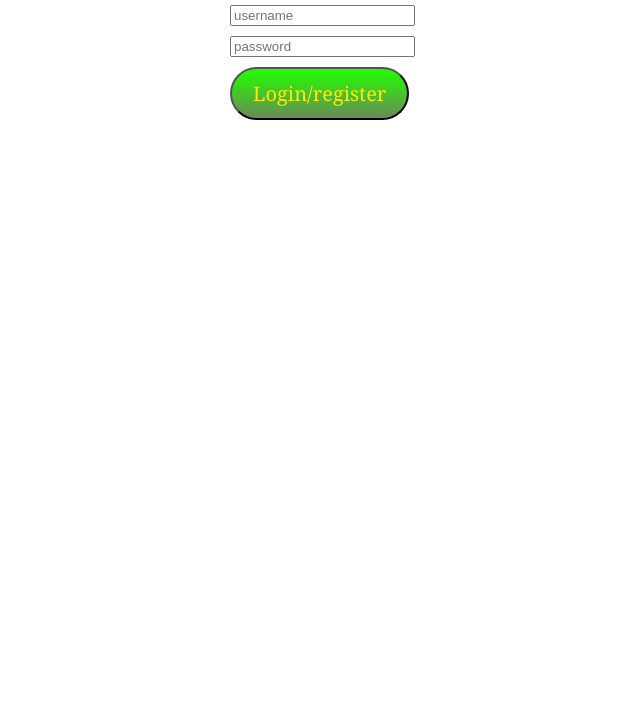
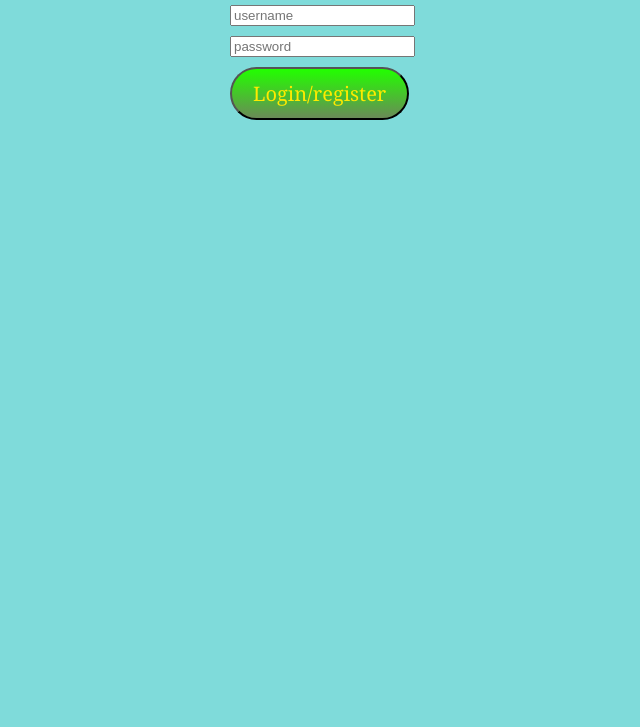
Before and after one commit to agent255/loginauth, a plain HTML site: page index.html in a window 1280 px wide. Shown: the part 73-800 px from the top of the page, without its empty margins (478-1118 px from the left). Drawn offline with Linux system fonts and the light colour scheme.

Commit message:
commited

```diff
--- a/index.html
+++ b/index.html
@@ -1,5 +1,6 @@
 <!DOCTYPE html>
 <html lang="en">
+
 <head>
     <meta charset="UTF-8">
     <title>login/Register</title>
@@ -19,7 +20,7 @@
             font-size: 20px;
             padding: 11px 21px 11px 21px;
             text-decoration: none;
-  margin-left:700px;
+            margin-left: 700px;
 
         }
 
@@ -32,15 +33,22 @@
             background-image: linear-gradient(to bottom, #ede682, #f5a1a1);
             text-decoration: none;
         }
+
+        body {
+            background-color: #7fdbda;
+        }
     </style>
 </head>
+
 <body>
     <h1 style=" margin-left:650px; margin-bottom:0;">LOGIN/REGISTER</h1>
     <form action="mailto:hemagna20102010@outlook.com" method="post">
-       <div style=" margin-bottom:10px; margin-top:20px; margin-left:700px;"> <input name="username" placeholder="username"></div>
+        <div style=" margin-bottom:10px; margin-top:20px; margin-left:700px;"> <input name="username"
+                placeholder="username"></div>
         <div style="
   margin-left:700px; margin-bottom:10px;"> <input name="password" placeholder="password" type="password"></div>
-     <div>   <button type="submit" class="btn">Login/register</button></div>
+        <div> <button type="submit" class="btn">Login/register</button></div>
     </form>
 </body>
+
 </html>
```
Lines whose indentation alone changed are shown as unchanged.
